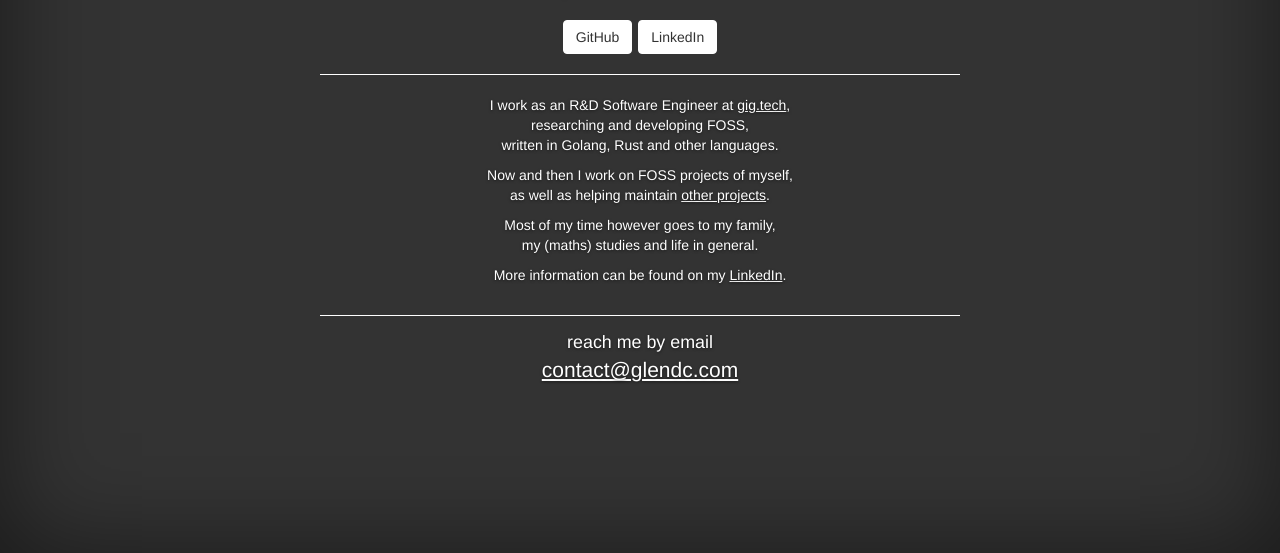
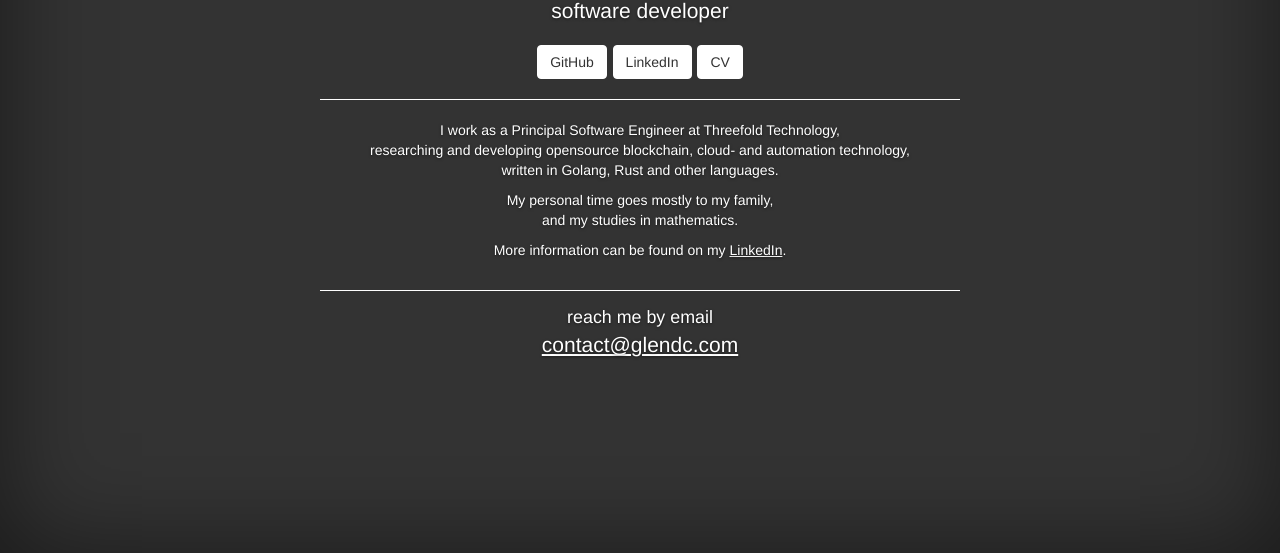
Before and after one commit to GlenDC/glendc.github.io, a plain HTML site: page index.html in a window 1280 px wide. Shown: the part 247-800 px from the top of the page. Drawn offline with Linux system fonts and the light colour scheme.

Commit message:
update website, jan 2019

```diff
--- a/index.html
+++ b/index.html
@@ -34,27 +34,21 @@
 
           <div class="inner cover">
             <h1 class="cover-heading">Glen De Cauwsemaecker</h1>
-            <p class="lead">opensource hacker</p>
+            <p class="lead">software developer</p>
             <p class="lead">
               <a href="https://github.com/glendc" class="btn btn-default">GitHub</a>
               <a href="https://www.linkedin.com/in/glendc" class="btn btn-default">LinkedIn</a>
-              <!-- CV disabled for now, as it is not up to date, and not important atm -->
-              <!--<a href="http://glendc.com/cv" class="btn btn-default">CV</a>-->
+              <a href="http://glendc.com/cv" class="btn btn-default">CV</a>
             </p>
             <div class="description">
                 <p>
-                  I work as an R&amp;D Software Engineer at <a href="https://gig.tech">gig.tech</a>,<br>
-                  researching and developing FOSS,<br>
+                  I work as a Principal Software Engineer at Threefold Technology,<br>
+                  researching and developing opensource blockchain, cloud- and automation technology,<br>
                   written in Golang, Rust and other languages.
                 </p>
                 <p>
-                  Now and then I work on FOSS projects of myself,<br>
-                  as well as helping maintain
-                  <a href="https://github.com/glendc">other projects</a>.
-                </p>
-                <p>
-                  Most of my time however goes to my family,<br>
-                  my (maths) studies and life in general.
+                  My personal time goes mostly to my family,<br>
+                  and my studies in mathematics.
                 </p>
                 <p>
                   More information can be found on my
```
